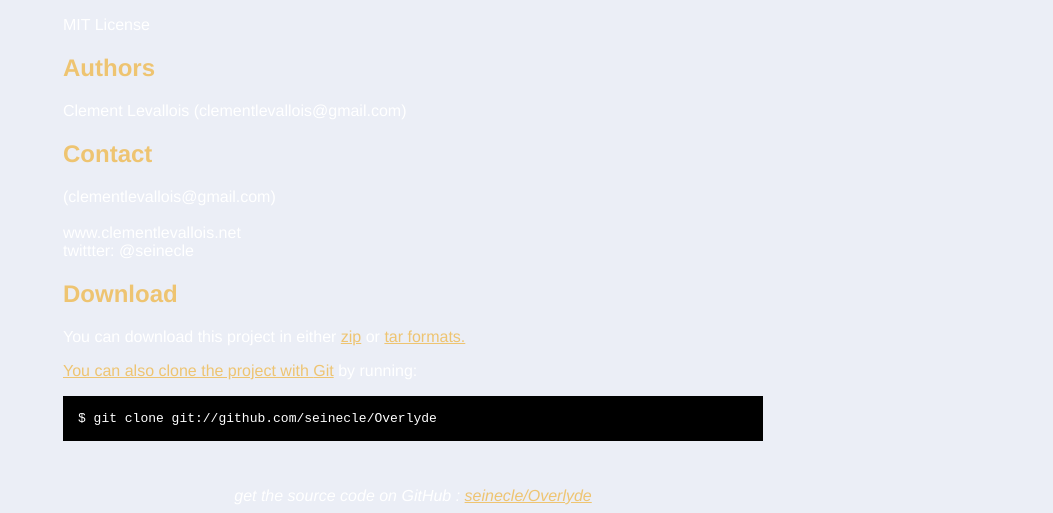
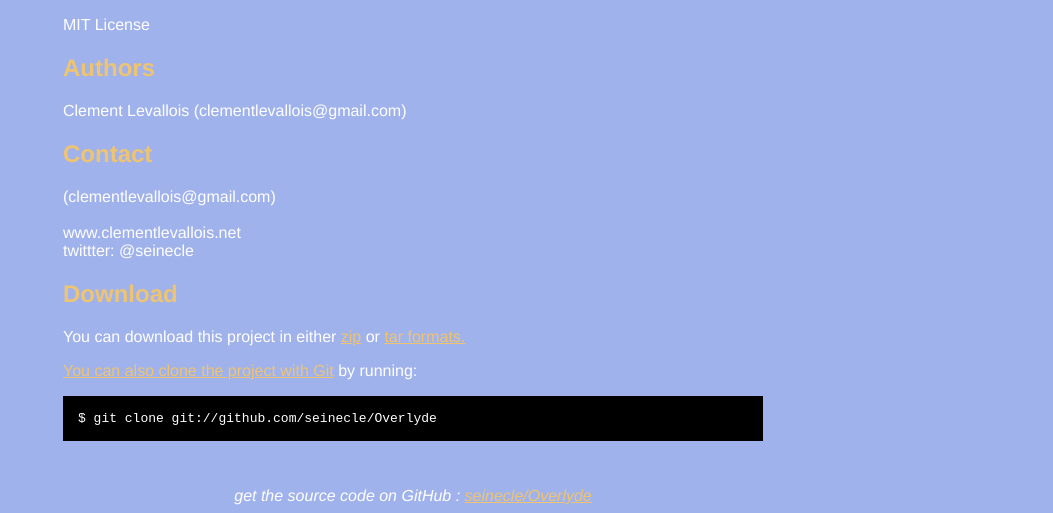
Before and after one commit to seinecle/Overlyde, a plain HTML site: page index.html in a window 1280 px wide. Shown: the part 328-841 px from the top of the page, without its empty margins (227-1280 px from the left). Drawn offline with Linux system fonts and the light colour scheme.

Commit message:
Update index.html

```diff
--- a/index.html
+++ b/index.html
@@ -8,7 +8,7 @@
   <style type="text/css">
     body {
       margin-top: 1.0em;
-      background-color: #EBEEF6;
+      background-color: #A0B2EB;
       font-family: Helvetica, Arial, FreeSans, san-serif;
       color: #ffffff;
     }
```
